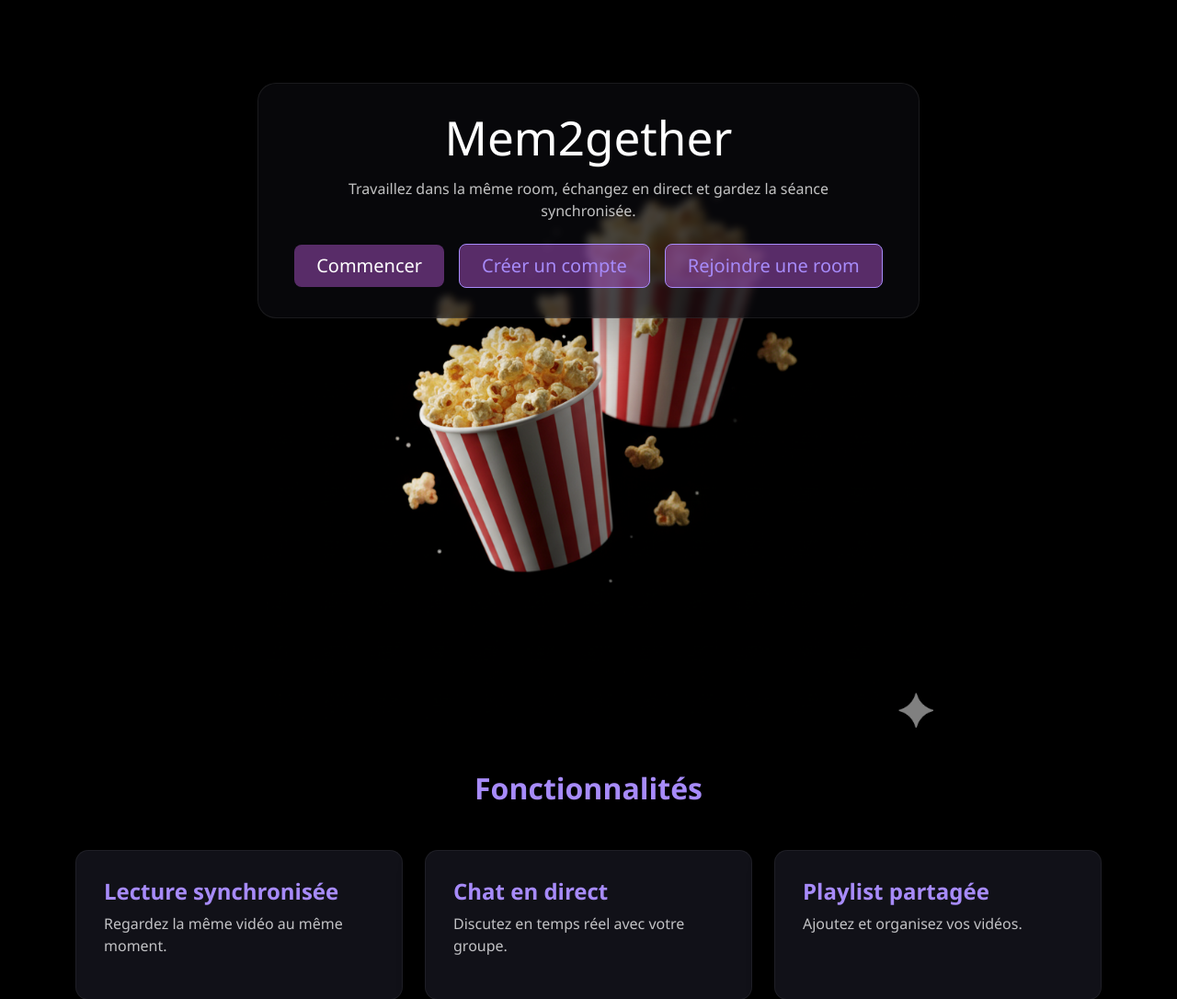
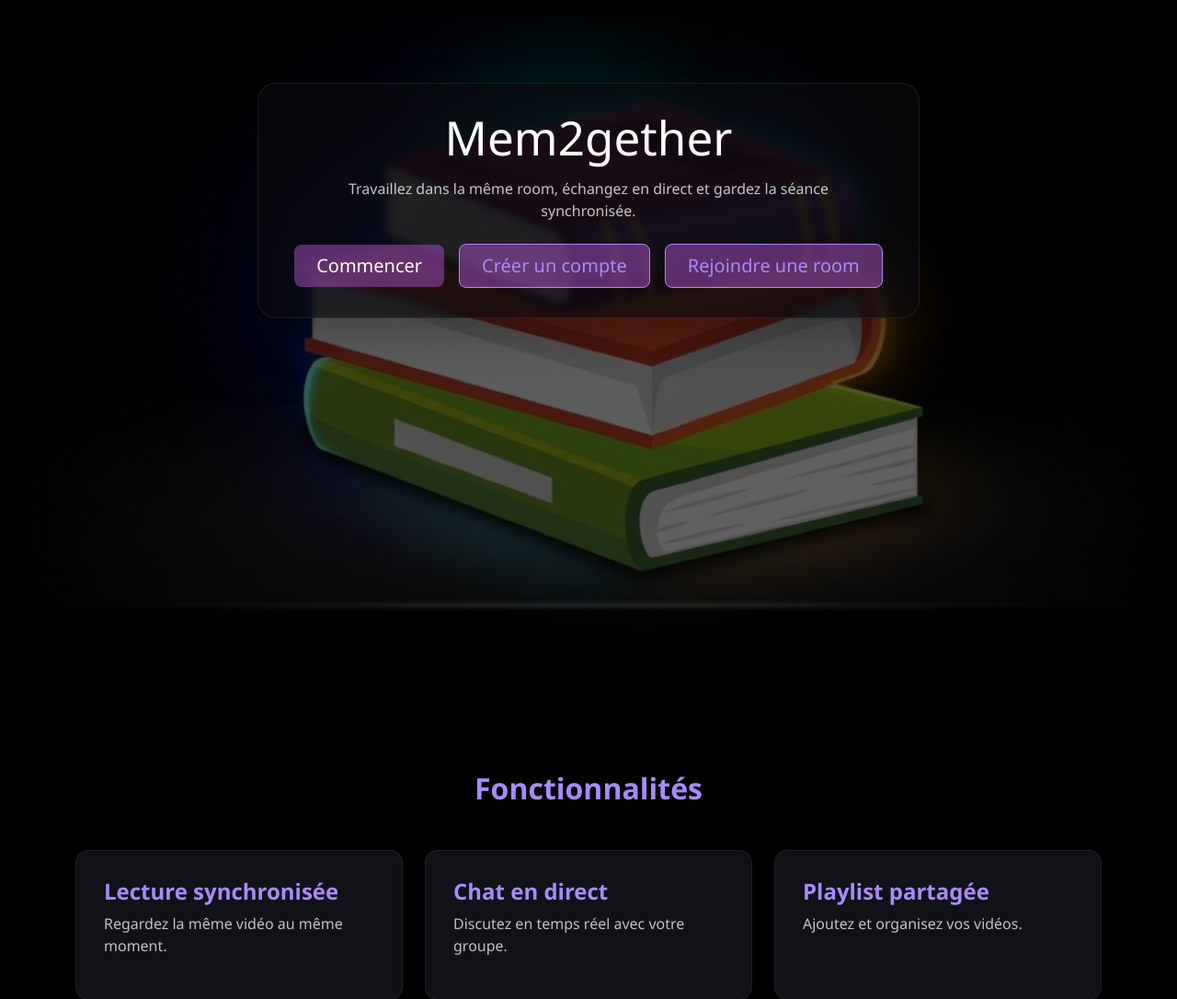
Before and after one commit to SyphaxMEDJBER/Mem2gether, a Django app: page / in a window 1280 px wide. Shown: the part 105-1191 px from the top of the page at 92% size. Run offline with Django 4.2, Linux system fonts and the light colour scheme.

Commit message:
image interface + maj statut prof dans liste des participants

```diff
--- a/static/css/style.css
+++ b/static/css/style.css
@@ -72,14 +72,21 @@ body {
 .hero {
     width: 100%;
     height: 100vh;
-    background-image: url("/static/images/image5.png");
-    background-size: contain;
+    background-image:
+        linear-gradient(rgba(0,0,0,0.62), rgba(0,0,0,0.62)),
+        url("/static/images/image7.jpg");
+    background-size: cover;
     background-repeat: no-repeat;
     background-position: center;
-    background-color: #000000;
+    color: #ffffff;
     display: flex;
     align-items: center;
     justify-content: center;
+}
+
+.hero-card {
+    background: rgba(0, 0, 0, 0.65);
+    border: 1px solid rgba(255,255,255,0.12);
 }
 
 .hero-card {
```
Also changed, not shown: rooms/views.py (+6 -2 lines), templates/rooms/room.html (+5 -4 lines), static/images/image7.jpg (added).
